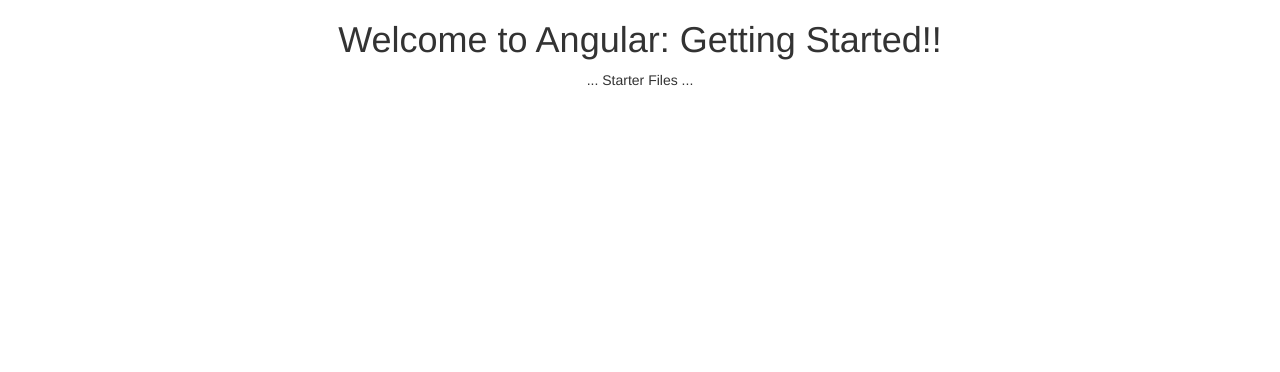
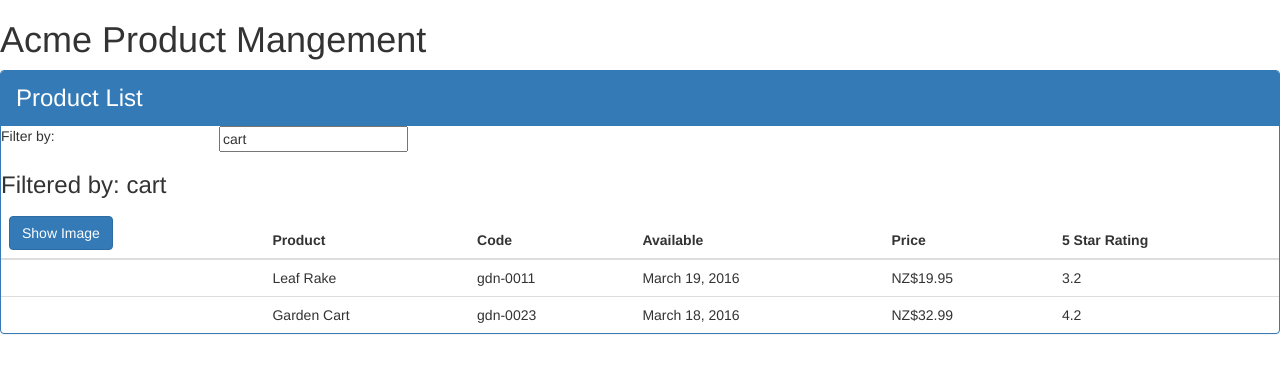
Before and after one commit to kapiton09/angular-simple-app, an Angular app in the folder APM/: page / in a window 1280 px wide. Shown: the top 372 px of the page. Built offline with nearby package versions, Linux system fonts and the light colour scheme.

Commit message:
Product list module

```diff
--- a/APM/src/app/app.component.html
+++ b/APM/src/app/app.component.html
@@ -1,7 +1,7 @@
 <!--The whole content below can be removed with the new code.-->
 <div style="text-align:center">
-  <h1>
-    Welcome to {{title}}!!
-  </h1>
-  ... Starter Files ...
+    <h1>
+        Welcome to {{pageTitle}}!!
+    </h1>
+    ... Starter Files ...
 </div>
--- a/APM/src/app/app.component.ts
+++ b/APM/src/app/app.component.ts
@@ -1,10 +1,14 @@
-import { Component } from '@angular/core';
+import {Component} from '@angular/core';
 
 @Component({
-  selector: 'pm-root',
-  templateUrl: './app.component.html',
-  styleUrls: ['./app.component.css']
+selector: 'pm-root',
+template: `
+<div><h1>{{pageTitle}}</h1>
+<pm-products></pm-products>
+</div>
+`
 })
+
 export class AppComponent {
-  title = 'Angular: Getting Started';
+pageTitle: string = 'Acme Product Mangement';
 }
--- a/APM/src/app/app.module.ts
+++ b/APM/src/app/app.module.ts
@@ -1,14 +1,15 @@
 import { BrowserModule } from '@angular/platform-browser';
 import { NgModule } from '@angular/core';
-
+import { FormsModule } from '@angular/forms';
 import { AppComponent } from './app.component';
+import { ProductListComponent } from './products/product-list.component';
 
 @NgModule({
   declarations: [
-    AppComponent
+    AppComponent, ProductListComponent
   ],
   imports: [
-    BrowserModule
+    BrowserModule, FormsModule
   ],
   providers: [],
   bootstrap: [AppComponent]
--- /dev/null
+++ b/APM/src/app/products/product-list.component.html
@@ -0,0 +1,54 @@
+<div class="panel panel-primary">
+    <div class="panel-heading">
+        {{pageTitle}}
+    </div>
+    <div class='row'>
+        <div class='col-md-2'>Filter by:</div>
+        <div class='col-md-4'>
+            <input type='text' [(ngModel)]='listFilter' />
+        </div>
+    </div>
+    <div class='row'>
+        <div class='col-md-6'>
+            <h3>Filtered by: {{listFilter}}</h3>
+        </div>
+    </div>
+    <div class='table-responsive'>
+        <table class='table' *ngIf='products && products.length'>
+            <thead>
+                <tr>
+                    <th>
+                        <button class='btn btn-primary' (click)='toggleImage()'>
+                        {{showImage ? 'Hide' : 'Show'}} Image
+                    </button>
+                    </th>
+                    <th>Product</th>
+                    <th>Code</th>
+                    <th>Available</th>
+                    <th>Price</th>
+                    <th>5 Star Rating</th>
+                </tr>
+            </thead>
+            <tbody>
+                <tr *ngFor='let product of products'>
+                    <td>
+                        <img *ngIf='showImage' [src]='product.imageUrl' [title]='product.productName' [style.width.px]='imageWidth' [style.margin.px]='imageMargin'>
+                    </td>
+                    <td>
+                        <!-- <a [routerLink]="['/products', product.productId]"> -->
+                        {{ product.productName }}
+                        <!-- </a> -->
+                    </td>
+                    <td>{{ product.productCode | lowercase }}</td>
+                    <td>{{ product.releaseDate }}</td>
+                    <td>{{ product.price | currency:'NZD':true:'1.2-2'}}</td>
+                    <td>
+                        <!-- <pm-star [rating]='product.starRating' (ratingClicked)='onRatingClicked($event)'>
+                        </pm-star> -->
+                        {{product.starRating}}
+                    </td>
+                </tr>
+            </tbody>
+        </table>
+    </div>
+</div>
--- /dev/null
+++ b/APM/src/app/products/product-list.component.ts
@@ -0,0 +1,41 @@
+import {Component} from '@angular/core';
+
+@Component({
+selector: 'pm-products',
+templateUrl: './product-list.component.html'
+})
+
+export class ProductListComponent {
+  pageTitle: string = 'Product List';
+  imageWidth: number = 50;
+  imageMargin: number = 2;
+  showImage: boolean = false;
+  listFilter: string = 'cart' ;
+
+  products: any[] = [
+    {
+      'productId': 1,
+      'productName': 'Leaf Rake',
+      'productCode': 'GDN-0011',
+      'releaseDate': 'March 19, 2016',
+      'description': 'Leaf rake with 48-inch wooden handle.',
+      'price': 19.95,
+      'starRating': 3.2,
+      'imageUrl': 'http://openclipart.org/image/300px/svg_to_png/26215/Anonymous_Leaf_Rake.png'
+  },
+  {
+      'productId': 2,
+      'productName': 'Garden Cart',
+      'productCode': 'GDN-0023',
+      'releaseDate': 'March 18, 2016',
+      'description': '15 gallon capacity rolling garden cart',
+      'price': 32.99,
+      'starRating': 4.2,
+      'imageUrl': 'http://openclipart.org/image/300px/svg_to_png/58471/garden_cart.png'
+  }
+  ];
+  toggleImage(): void {
+    this.showImage = !this.showImage;
+  }
+
+}
--- a/APM/src/index.html
+++ b/APM/src/index.html
@@ -1,14 +1,17 @@
 <!doctype html>
 <html lang="en">
+
 <head>
-  <meta charset="utf-8">
-  <title>Acme Product Management</title>
-  <base href="/">
+    <meta charset="utf-8">
+    <title>Acme Product Mangement</title>
+    <base href="/">
 
-  <meta name="viewport" content="width=device-width, initial-scale=1">
-  <link rel="icon" type="image/x-icon" href="favicon.ico">
+    <meta name="viewport" content="width=device-width, initial-scale=1">
+    <link rel="icon" type="image/x-icon" href="favicon.ico">
 </head>
+
 <body>
-  <pm-root></pm-root>
+    <pm-root></pm-root>
 </body>
+
 </html>
```
Also changed, not shown: APM/src/app/home/welcome.component.html (+7 -9 lines), 1 other file (tests, documents, lock files or other folders).
